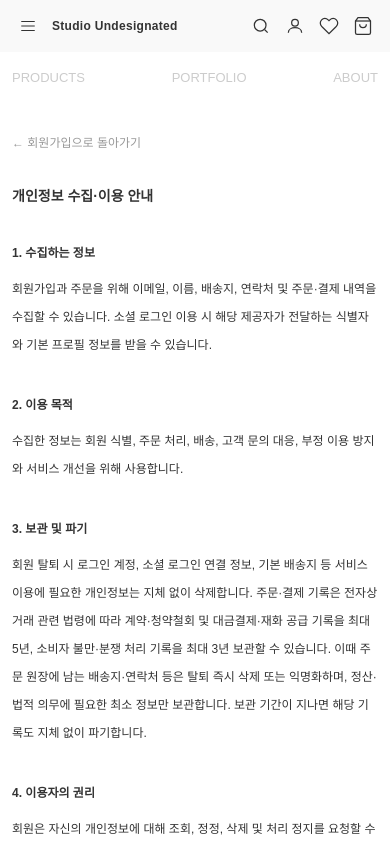
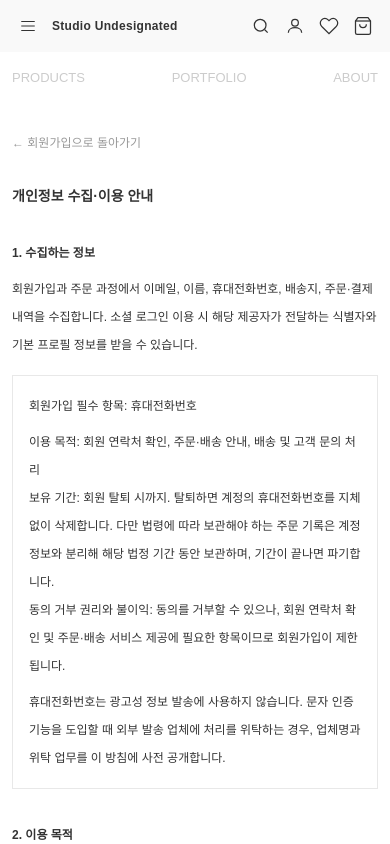
Before and after one commit to gunmong83/udn_studio, a Next.js app in the folder web/: page /privacy in a window 390 px wide. Shown: the top 844 px of the page. Built offline with nearby package versions, Linux system fonts and the light colour scheme; no server answers; the database is empty; a web font is replaced by a local one.

Commit message:
docs: clarify required signup phone data

```diff
--- a/web/app/privacy/page.tsx
+++ b/web/app/privacy/page.tsx
@@ -9,8 +9,18 @@ export default function PrivacyPage() {
         <Link href="/signup" className="text-util text-muted transition-colors hover:text-text">← 회원가입으로 돌아가기</Link>
         <h1 className="mt-8 text-label font-bold text-text">개인정보 수집·이용 안내</h1>
         <div className="mt-8 space-y-8 text-body leading-7 text-text">
-          <section><h2 className="font-semibold">1. 수집하는 정보</h2><p className="mt-2">회원가입과 주문을 위해 이메일, 이름, 배송지, 연락처 및 주문·결제 내역을 수집할 수 있습니다. 소셜 로그인 이용 시 해당 제공자가 전달하는 식별자와 기본 프로필 정보를 받을 수 있습니다.</p></section>
-          <section><h2 className="font-semibold">2. 이용 목적</h2><p className="mt-2">수집한 정보는 회원 식별, 주문 처리, 배송, 고객 문의 대응, 부정 이용 방지와 서비스 개선을 위해 사용합니다.</p></section>
+          <section>
+            <h2 className="font-semibold">1. 수집하는 정보</h2>
+            <p className="mt-2">회원가입과 주문 과정에서 이메일, 이름, 휴대전화번호, 배송지, 주문·결제 내역을 수집합니다. 소셜 로그인 이용 시 해당 제공자가 전달하는 식별자와 기본 프로필 정보를 받을 수 있습니다.</p>
+            <div className="mt-4 border border-line p-4">
+              <h3 className="font-medium">회원가입 필수 항목: 휴대전화번호</h3>
+              <p className="mt-2">이용 목적: 회원 연락처 확인, 주문·배송 안내, 배송 및 고객 문의 처리</p>
+              <p>보유 기간: 회원 탈퇴 시까지. 탈퇴하면 계정의 휴대전화번호를 지체 없이 삭제합니다. 다만 법령에 따라 보관해야 하는 주문 기록은 계정 정보와 분리해 해당 법정 기간 동안 보관하며, 기간이 끝나면 파기합니다.</p>
+              <p>동의 거부 권리와 불이익: 동의를 거부할 수 있으나, 회원 연락처 확인 및 주문·배송 서비스 제공에 필요한 항목이므로 회원가입이 제한됩니다.</p>
+              <p className="mt-2">휴대전화번호는 광고성 정보 발송에 사용하지 않습니다. 문자 인증 기능을 도입할 때 외부 발송 업체에 처리를 위탁하는 경우, 업체명과 위탁 업무를 이 방침에 사전 공개합니다.</p>
+            </div>
+          </section>
+          <section><h2 className="font-semibold">2. 이용 목적</h2><p className="mt-2">수집한 정보는 회원 식별 및 연락처 확인, 주문 처리, 결제, 배송, 반품·교환 및 고객 문의 대응, 부정 이용 방지와 서비스 개선을 위해 사용합니다.</p></section>
           <section><h2 className="font-semibold">3. 보관 및 파기</h2><p className="mt-2">회원 탈퇴 시 로그인 계정, 소셜 로그인 연결 정보, 기본 배송지 등 서비스 이용에 필요한 개인정보는 지체 없이 삭제합니다. 주문·결제 기록은 전자상거래 관련 법령에 따라 계약·청약철회 및 대금결제·재화 공급 기록을 최대 5년, 소비자 불만·분쟁 처리 기록을 최대 3년 보관할 수 있습니다. 이때 주문 원장에 남는 배송지·연락처 등은 탈퇴 즉시 삭제 또는 익명화하며, 정산·법적 의무에 필요한 최소 정보만 보관합니다. 보관 기간이 지나면 해당 기록도 지체 없이 파기합니다.</p></section>
           <section><h2 className="font-semibold">4. 이용자의 권리</h2><p className="mt-2">회원은 자신의 개인정보에 대해 조회, 정정, 삭제 및 처리 정지를 요청할 수 있습니다. 요청은 고객지원 채널을 통해 접수해 주세요.</p></section>
           <section><h2 className="font-semibold">5. 보호조치</h2><p className="mt-2">회사는 접근 권한 관리, 암호화, 안전한 인증 처리 등 합리적인 보호조치를 적용하여 개인정보를 관리합니다.</p></section>
--- a/web/app/signup/page.tsx
+++ b/web/app/signup/page.tsx
@@ -68,7 +68,7 @@ function SignupContent() {
           <p className="text-util font-medium text-text">회원가입을 위해 아래 약관에 동의해주세요.</p>
           <div className="mt-3 space-y-3">
             <label className="flex gap-2 text-util"><input type="checkbox" checked={terms} onChange={(e) => setTerms(e.target.checked)} /> <span><Link href="/terms" className="underline transition-colors hover:text-text">이용약관</Link> 동의 (필수)</span></label>
-            <label className="flex gap-2 text-util"><input type="checkbox" checked={privacy} onChange={(e) => setPrivacy(e.target.checked)} /> <span><Link href="/privacy" className="underline transition-colors hover:text-text">개인정보 수집·이용</Link> 동의 (필수)</span></label>
+            <label className="flex gap-2 text-util"><input type="checkbox" checked={privacy} onChange={(e) => setPrivacy(e.target.checked)} /> <span><Link href="/privacy" className="underline transition-colors hover:text-text">개인정보 수집·이용</Link> 동의 (필수, 휴대전화번호 포함)</span></label>
           </div>
         </div>
         {!pendingToken && <div className="flex gap-3">
--- a/web/app/terms/page.tsx
+++ b/web/app/terms/page.tsx
@@ -10,7 +10,7 @@ export default function TermsPage() {
         <h1 className="mt-8 text-label font-bold text-text">이용약관</h1>
         <div className="mt-8 space-y-8 text-body leading-7 text-text">
           <section><h2 className="font-semibold">제1조 (목적)</h2><p className="mt-2">이 약관은 Studio Undesignated(이하 “회사”)가 제공하는 웹사이트 및 상품 판매 서비스의 이용 조건과 절차를 정하는 것을 목적으로 합니다.</p></section>
-          <section><h2 className="font-semibold">제2조 (서비스 이용)</h2><p className="mt-2">회원은 정확한 정보를 제공해야 하며, 계정과 비밀번호를 안전하게 관리할 책임이 있습니다. 회사는 서비스 운영상 필요한 경우 사전에 안내하고 서비스 내용을 변경할 수 있습니다.</p></section>
+          <section><h2 className="font-semibold">제2조 (서비스 이용)</h2><p className="mt-2">회원은 정확한 정보를 제공해야 하며, 계정과 비밀번호를 안전하게 관리할 책임이 있습니다. 상품 주문과 배송 안내를 위해 회원가입 시 본인이 연락받을 수 있는 휴대전화번호를 제공하고 인증해야 합니다. 회사는 서비스 운영상 필요한 경우 사전에 안내하고 서비스 내용을 변경할 수 있습니다.</p></section>
           <section><h2 className="font-semibold">제3조 (주문·결제·배송)</h2><p className="mt-2">상품 주문은 결제 완료 시 확정됩니다. 배송 일정과 교환·반품 조건은 상품 안내 및 주문 과정에서 고지한 기준을 따릅니다.</p></section>
           <section><h2 className="font-semibold">제4조 (회원 탈퇴 및 이용 제한)</h2><p className="mt-2">회원은 마이페이지에서 확인 절차를 거쳐 탈퇴할 수 있습니다. 탈퇴하면 계정과 소셜 로그인 연결, 기본 배송지, 장바구니 및 위시리스트가 삭제됩니다. 결제 또는 배송이 처리 중인 경우 처리가 끝날 때까지 탈퇴가 제한될 수 있습니다. 주문·결제 원장은 정산과 법령상 보존 의무를 위해 익명화된 상태로 보관될 수 있으며, 탈퇴 후 재가입한 계정에서는 이전 주문 내역을 조회할 수 없습니다. 법령 위반, 타인의 권리 침해 또는 서비스 운영을 방해하는 행위가 확인되면 이용이 제한될 수 있습니다.</p></section>
           <section><h2 className="font-semibold">제5조 (문의)</h2><p className="mt-2">약관에 관한 문의는 사이트의 고객지원 채널을 이용해 주세요.</p></section>
```
